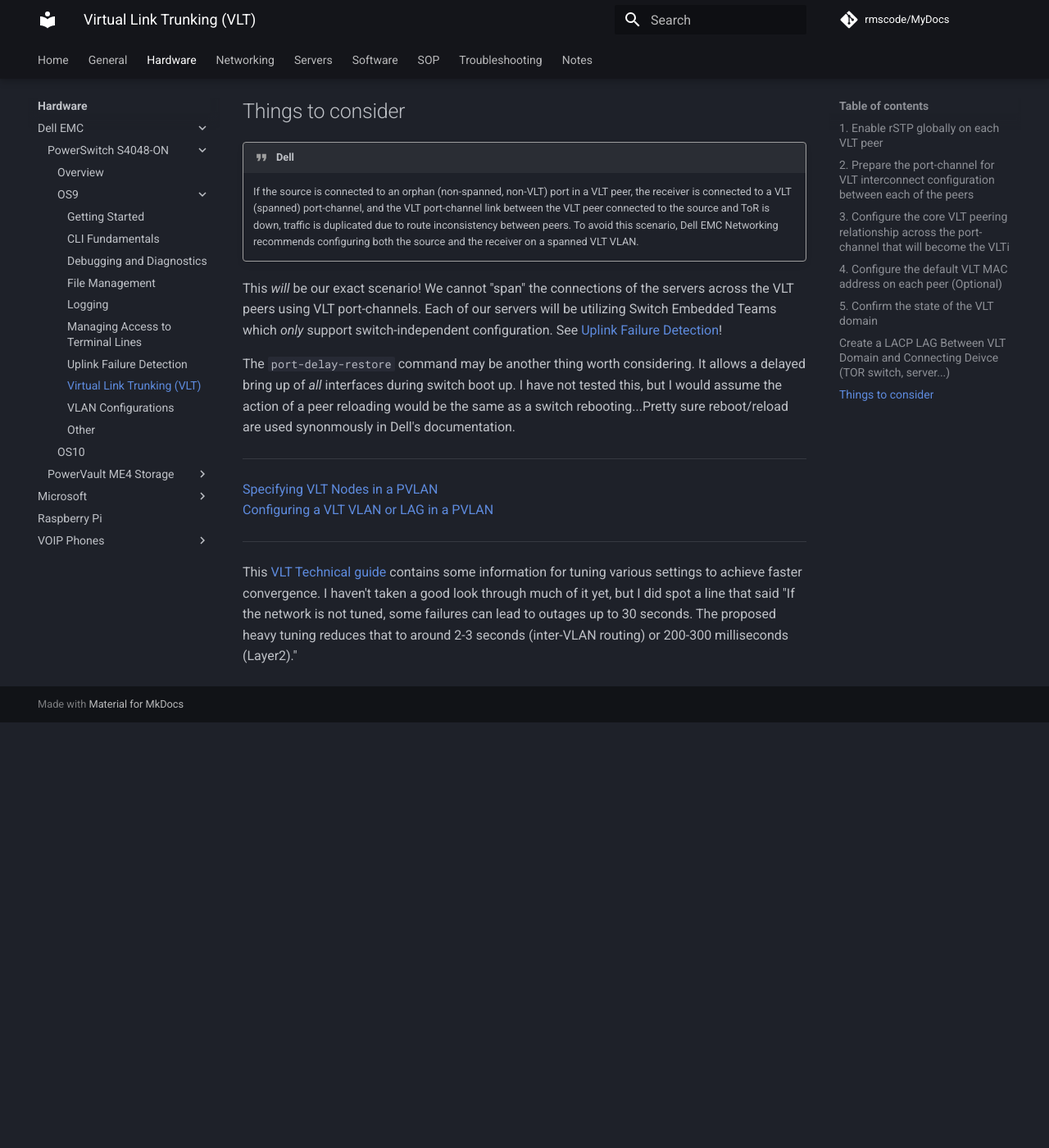
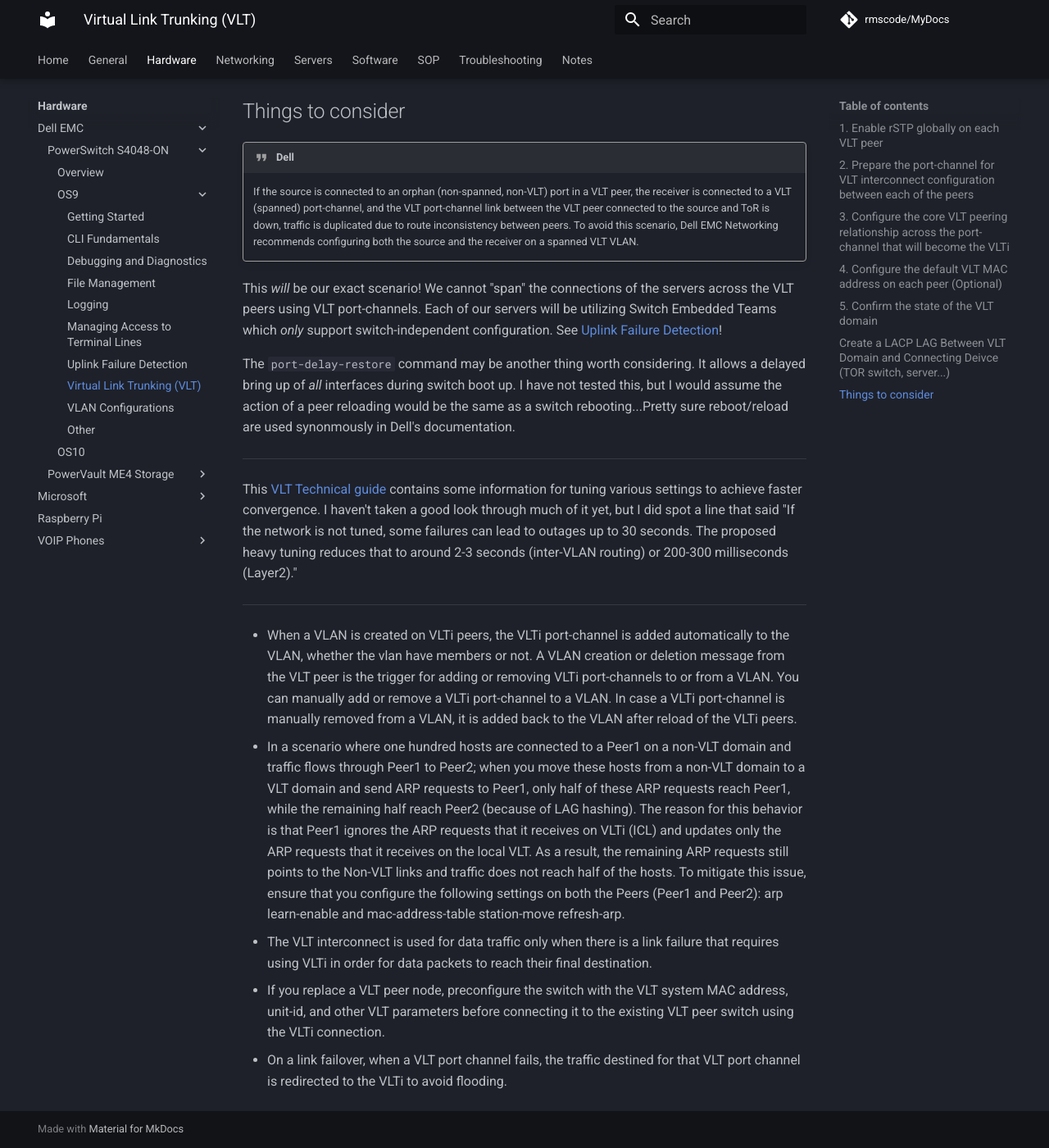
Before and after one commit to rmscode/binary-garden, an MkDocs documentation site: the page built from docs/hardware/dell-emc/S4048-ON/os9-vlt.md, in a window 1280 px wide and 1400 px high, scrolled down 4845 px. Shown: the whole window at 82% size. Built offline with MkDocs 1.6.1 and Material for MkDocs 9.7.7, drawn with Linux system fonts in a browser that asks for light colours; comment, search, counter and statistics services are not loaded; before the commit the page ends 5726 px from its top, so only the background shows below that.

Commit message:
Update os9-vlt.md

```diff
--- a/docs/hardware/dell-emc/S4048-ON/os9-vlt.md
+++ b/docs/hardware/dell-emc/S4048-ON/os9-vlt.md
@@ -245,9 +245,12 @@
 
 ---
 
-[Specifying VLT Nodes in a PVLAN](https://www.dell.com/support/manuals/en-us/dell-emc-os-9/s4048-on-9.14.2.4-config/specifying-vlt-nodes-in-a-pvlan?guid=guid-ab6e056d-e4c7-4910-b807-b09102f1083b)</br>
-[Configuring a VLT VLAN or LAG in a PVLAN](https://www.dell.com/support/manuals/en-us/dell-emc-os-9/s4048-on-9.14.2.4-config/configuring-a-vlt-vlan-or-lag-in-a-pvlan?guid=guid-fad07f16-bf47-45b1-a36d-58f3a75a82f8)
+This [VLT Technical guide](https://i.dell.com/sites/content/business/large-business/merchandizing/en/Documents/Dell_Force10_S4810_VLT_Technical_Guide.pdf) contains some information for tuning various settings to achieve faster convergence. I haven't taken a good look through much of it yet, but I did spot a line that said "If the network is not tuned, some failures can lead to outages up to 30 seconds. The proposed heavy tuning reduces that to around 2-3 seconds (inter-VLAN routing) or 200-300 milliseconds (Layer2)."
 
 ---
 
-This [VLT Technical guide](https://i.dell.com/sites/content/business/large-business/merchandizing/en/Documents/Dell_Force10_S4810_VLT_Technical_Guide.pdf) contains some information for tuning various settings to achieve faster convergence. I haven't taken a good look through much of it yet, but I did spot a line that said "If the network is not tuned, some failures can lead to outages up to 30 seconds. The proposed heavy tuning reduces that to around 2-3 seconds (inter-VLAN routing) or 200-300 milliseconds (Layer2)."
+- When a VLAN is created on VLTi peers, the VLTi port-channel is added automatically to the VLAN, whether the vlan have members or not. A VLAN creation or deletion message from the VLT peer is the trigger for adding or removing VLTi port-channels to or from a VLAN. You can manually add or remove a VLTi port-channel to a VLAN. In case a VLTi port-channel is manually removed from a VLAN, it is added back to the VLAN after reload of the VLTi peers.
+- In a scenario where one hundred hosts are connected to a Peer1 on a non-VLT domain and traffic flows through Peer1 to Peer2; when you move these hosts from a non-VLT domain to a VLT domain and send ARP requests to Peer1, only half of these ARP requests reach Peer1, while the remaining half reach Peer2 (because of LAG hashing). The reason for this behavior is that Peer1 ignores the ARP requests that it receives on VLTi (ICL) and updates only the ARP requests that it receives on the local VLT. As a result, the remaining ARP requests still points to the Non-VLT links and traffic does not reach half of the hosts. To mitigate this issue, ensure that you configure the following settings on both the Peers (Peer1 and Peer2): arp learn-enable and mac-address-table station-move refresh-arp.
+- The VLT interconnect is used for data traffic only when there is a link failure that requires using VLTi in order for data packets to reach their final destination.
+- If you replace a VLT peer node, preconfigure the switch with the VLT system MAC address, unit-id, and other VLT parameters before connecting it to the existing VLT peer switch using the VLTi connection.
+- On a link failover, when a VLT port channel fails, the traffic destined for that VLT port channel is redirected to the VLTi to avoid flooding.
```
